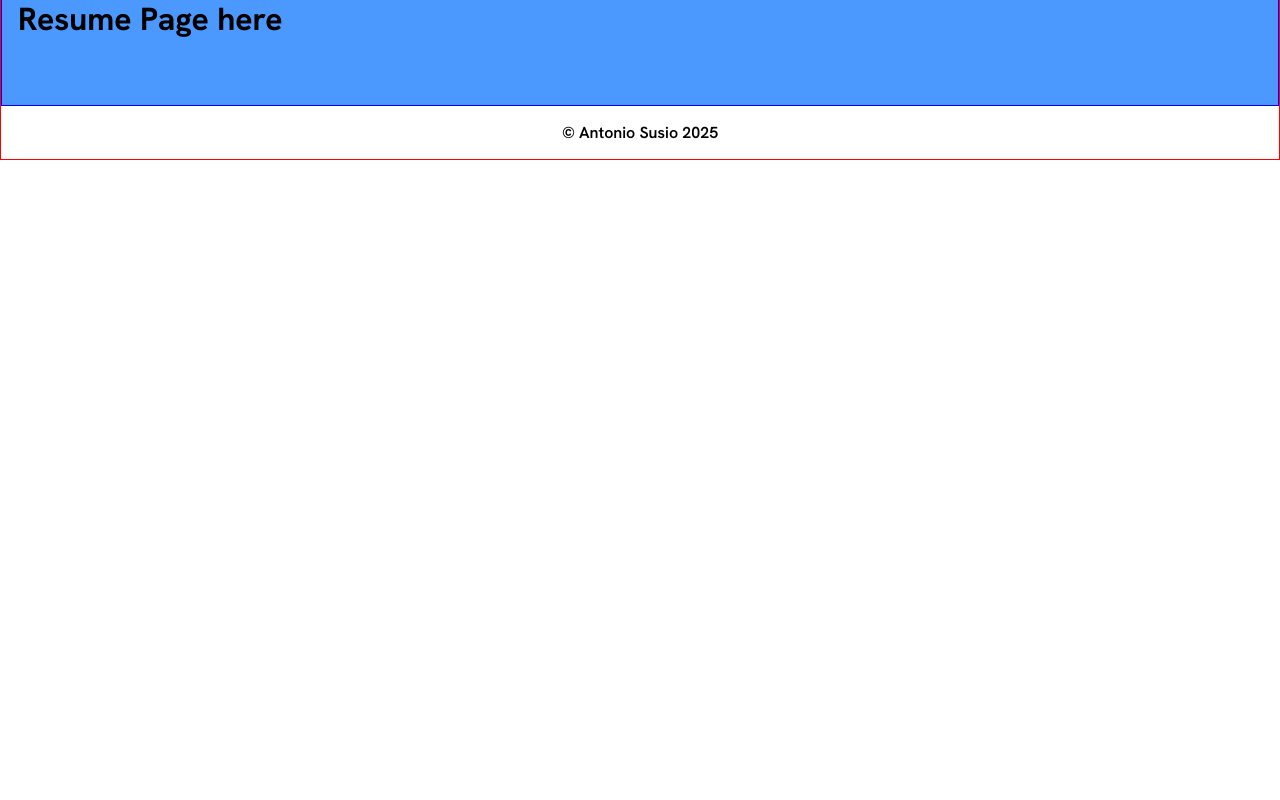
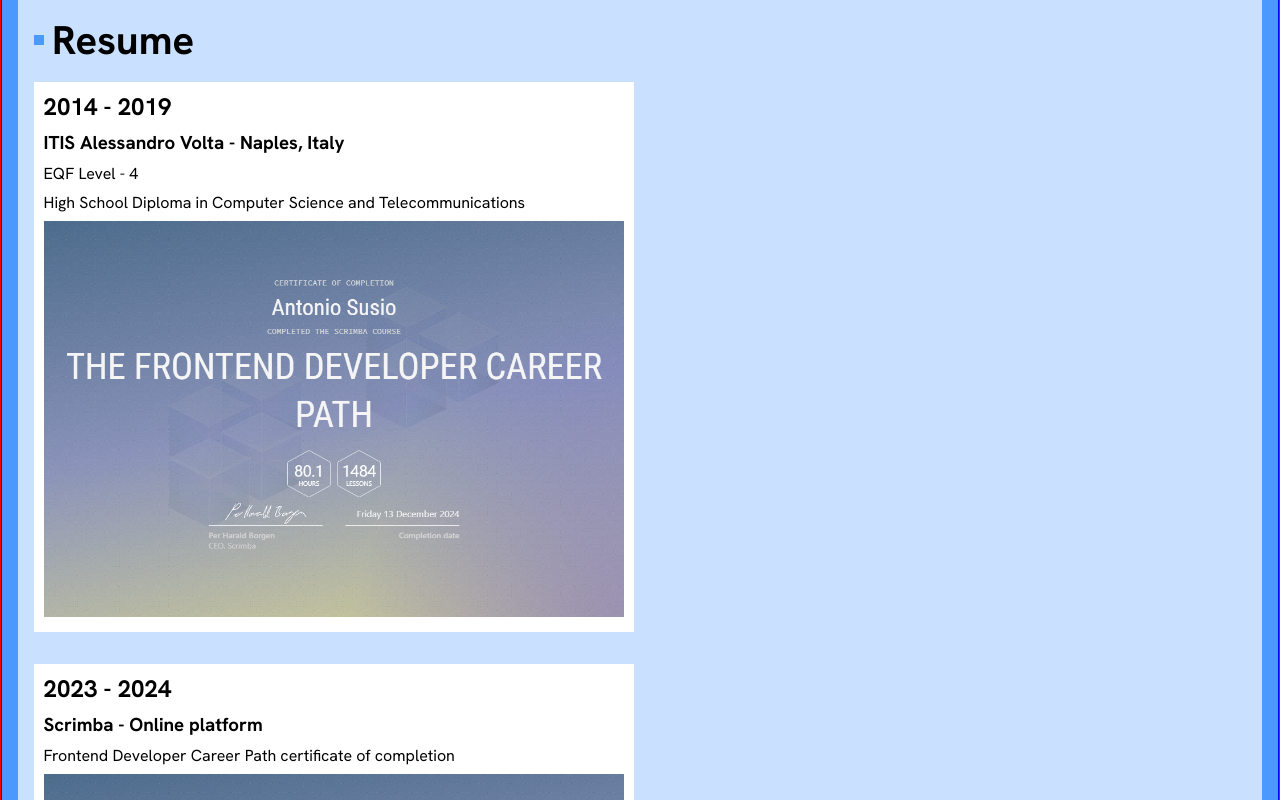
Before and after one commit to AntonioSusio/my-portfolio, a React (Vite) app: page /resume in a window 1280 px wide. Shown: the part 640-1440 px from the top of the page. Before the commit the page ends 800 px from the top, so only its background shows below. Built offline with nearby package versions, Linux system fonts and the light colour scheme.

Commit message:
Added test images to resumes and surrounded them with a link to open the zoomed image in a new window

```diff
--- a/package.json
+++ b/package.json
@@ -10,6 +10,7 @@
     "preview": "vite preview"
   },
   "dependencies": {
+    "nanoid": "^5.1.5",
     "react": "^19.1.0",
     "react-dom": "^19.1.0",
     "react-icons": "^5.5.0",
--- a/src/index.css
+++ b/src/index.css
@@ -22,12 +22,13 @@
 }
 
 /* Typography */
+.about-presentation,
+.resume-heading {
+  font-size: 2.5rem;
+}
+
 .heading-role {
   font-weight: 300;
-}
-
-.footer-text {
-  font-weight: 600;
 }
 
 .close-menu-button {
@@ -39,10 +40,6 @@
   color: var(--primary-color);
 }
 
-.about-presentation {
-  font-size: 2.5rem;
-}
-
 .about-description {
   font-weight: 500;
   line-height: 1.7;
@@ -50,6 +47,10 @@
 
 .scrimba-link {
   font-size: 1.2rem;
+}
+
+.footer-text {
+  font-weight: 600;
 }
 
 /* Layout */
@@ -60,9 +61,17 @@
   margin: 0;
 }
 
+.main-section,
+.resume-section,
 header,
 footer {
   padding: 1rem;
+}
+
+.about-section,
+.card-container,
+.resume-section {
+  background-color: #c9e1ff;
 }
 
 .hamburger-menu-string-1,
@@ -78,8 +87,13 @@
   display: block;
 }
 
-.main-section {
-  padding: 1rem;
+.heading-name::before,
+.resume-heading::before {
+  content: '';
+  display: inline-block;
+  width: 10px;
+  height: 10px;
+  background-color: var(--secondary-color);
 }
 
 button {
@@ -129,14 +143,6 @@
   gap: 0.3125rem;
 }
 
-.heading-name::before {
-  content: '';
-  display: inline-block;
-  width: 10px;
-  height: 10px;
-  background-color: var(--secondary-color);
-}
-
 .open-menu-button {
   gap: 0.3rem;
 }
@@ -175,7 +181,6 @@
 }
 
 .card-container {
-  background-color: #c9e1ff;
   align-items: center;
   gap: 1.5rem;
   padding: 1.5rem 0;
@@ -226,10 +231,6 @@
 }
 
 /* About Section */
-.about-section {
-  background-color: #c9e1ff;
-}
-
 .description-card {
   gap: 1.5rem;
   padding: 1rem 0;
@@ -258,6 +259,36 @@
   transform: scale(0.95);
 }
 
+/* Resume Section */
+.resume-section {
+  gap: 1rem;
+}
+
+.resume-heading {
+  align-items: center;
+  gap: 0.5rem;
+}
+
+.resumes-container {
+  gap: 2rem;
+}
+
+.resume-card {
+  background-color: var(--primary-color);
+  gap: 0.5rem;
+  padding: 0.6rem;
+  max-width: 600px;
+}
+
+.resume-img {
+  width: 100%;
+  transition: .3s ease-in-out;
+}
+
+.resume-img:hover {
+  transform: scale(0.95);
+}
+
 .footer {
   justify-content: center;
 }
--- a/src/pages/Resume.tsx
+++ b/src/pages/Resume.tsx
@@ -1,3 +1,38 @@
+import React from "react";
+import { Link } from "react-router-dom";
+import type { Resumes } from "../resume";
+import resume from "../resume";
+import { nanoid } from "nanoid";
+
 export default function Resume() {
-  return <h1>Resume Page here</h1>;
+  const [resumes, setResumes] = React.useState<Resumes[]>([]);
+
+  React.useEffect(() => {
+    setResumes(resume);
+  }, []);
+
+  const resumeEl = resumes.map((item) => (
+    <div key={nanoid()} className="resume-card flex flex-col">
+      <h2>{item.period}</h2>
+      <h3>
+        {item.schoolName} - {item.city} {item.country}
+      </h3>
+      {item.eqfLevel && <p>EQF Level - {item.eqfLevel}</p>}
+      <p>{item.description}</p>
+      <Link to={`${item.imageUrl}`} target="_blank">
+        <img
+          className="resume-img"
+          src={item.imageUrl}
+          alt={item.alternativeText}
+        />
+      </Link>
+    </div>
+  ));
+
+  return (
+    <section className="resume-section flex flex-col">
+      <h1 className="resume-heading flex">Resume</h1>
+      <div className="resumes-container flex flex-col">{resumeEl}</div>
+    </section>
+  );
 }
--- /dev/null
+++ b/src/resume.ts
@@ -0,0 +1,34 @@
+export interface Resumes {
+    period: string,
+    schoolName: string,
+    city?: string,
+    country?: string,
+    description: string,
+    eqfLevel?: number,
+    imageUrl?: string,
+    alternativeText: string
+}
+
+const resume: Resumes[] = [
+    {
+        period: "2014 - 2019",
+        schoolName: "ITIS Alessandro Volta",
+        city: "Naples,",
+        country: "Italy",
+        description: "High School Diploma in Computer Science and Telecommunications",
+        eqfLevel: 4,
+        imageUrl: "/FrontEndCertificate.png",
+        alternativeText: "High School Diploma Image"
+    },
+
+    {
+        period: "2023 - 2024",
+        schoolName: "Scrimba",
+        city: "Online platform",
+        description: "Frontend Developer Career Path certificate of completion",
+        imageUrl: "/FrontEndCertificate.png",
+        alternativeText: "Image of Frontend developer career path certificate"
+    }
+]
+
+export default resume;
```
Also changed, not shown: public/FrontEndCertificate.png (added), 1 other file (tests, documents, lock files or other folders).
